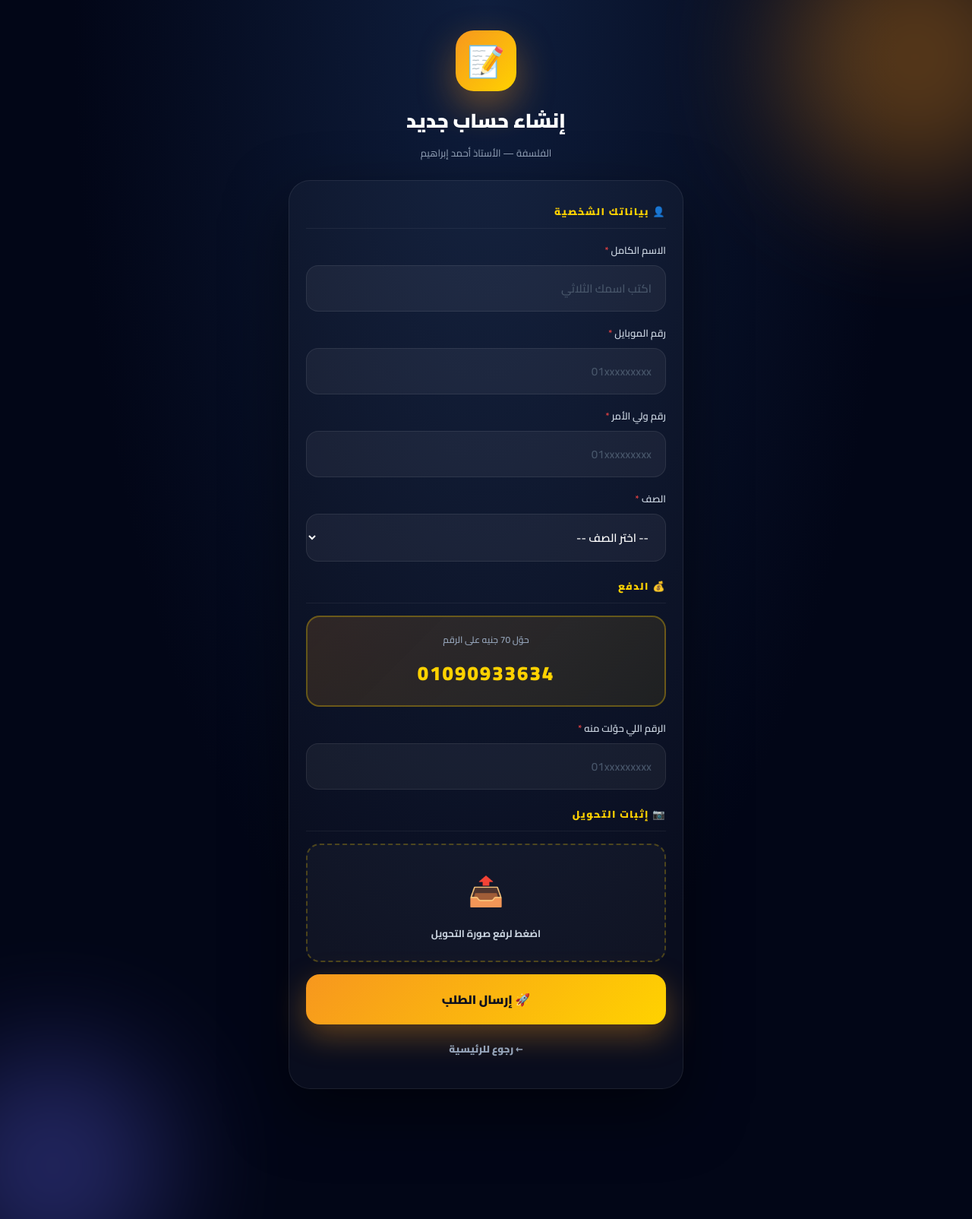
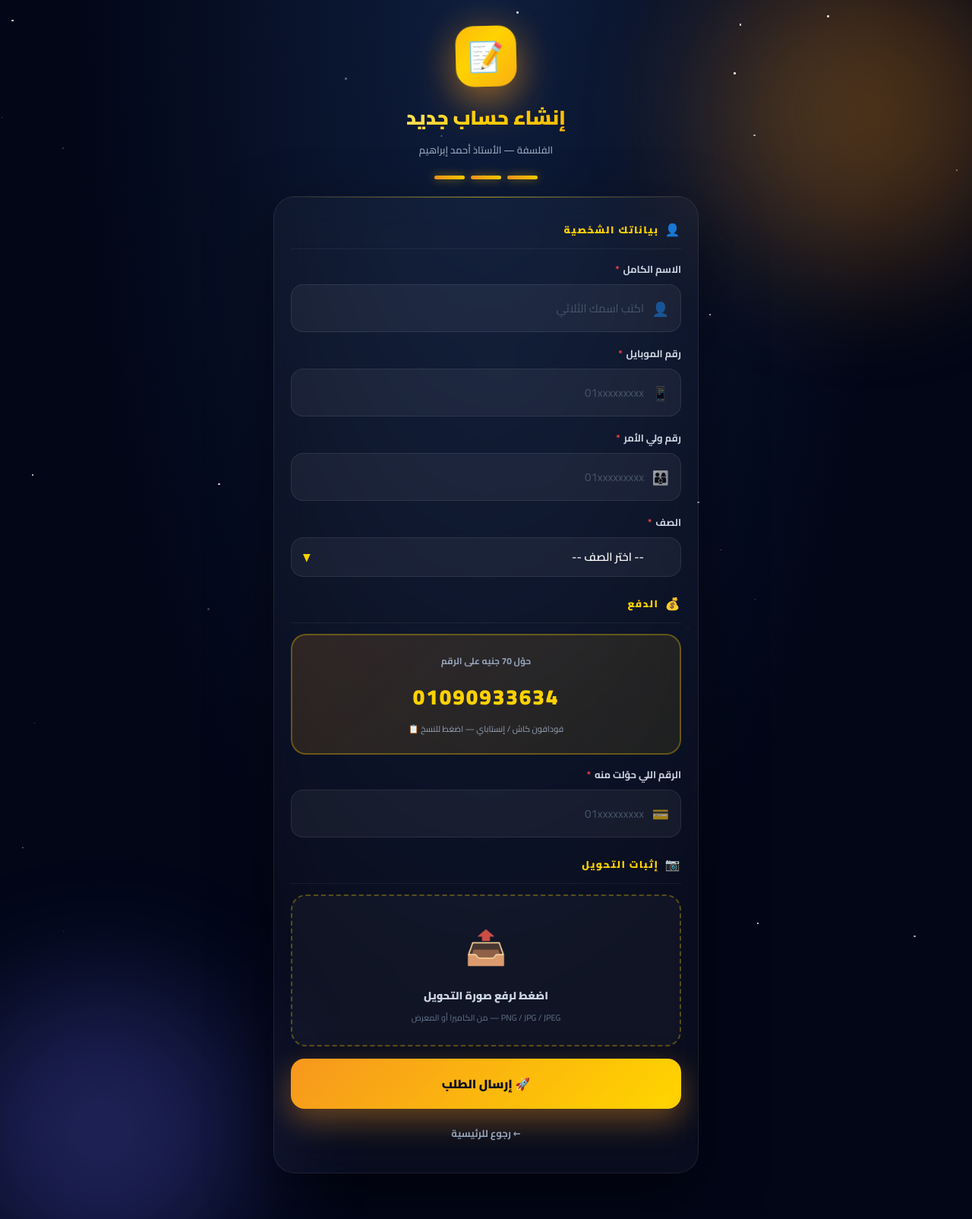
Before and after one commit to a01008062965a-afk/ahmededu, a Flask app: page /register in a window 1280 px wide. Shown: the whole page at 76% size. Run offline with Flask 3, Linux system fonts and the light colour scheme.

Commit message:
u templates/register.html

```diff
--- a/templates/register.html
+++ b/templates/register.html
@@ -8,108 +8,214 @@
 <style>
 *{box-sizing:border-box;font-family:'Cairo',Tahoma,sans-serif;margin:0;padding:0;-webkit-tap-highlight-color:transparent}
 body{background:#020617;min-height:100vh;color:#fff;padding:20px;position:relative;overflow-x:hidden}
-.bg{position:fixed;inset:0;z-index:0;background:radial-gradient(ellipse at top,#0f1e3d 0%,#020617 60%);overflow:hidden}
-.orb{position:absolute;border-radius:50%;filter:blur(80px);opacity:0.35}
-.o1{width:350px;height:350px;background:#f7971e;top:-100px;right:-100px}
-.o2{width:300px;height:300px;background:#6366f1;bottom:-80px;left:-80px}
-.wrap{position:relative;z-index:2;max-width:520px;margin:0 auto}
-.head{text-align:center;padding:20px 0 24px}
-.head .logo{width:80px;height:80px;background:linear-gradient(135deg,#f7971e,#ffd200);border-radius:24px;display:flex;align-items:center;justify-content:center;font-size:40px;margin:0 auto 14px;box-shadow:0 20px 50px rgba(247,151,30,0.4)}
-.head h1{font-size:26px;font-weight:900;color:#fff;margin-bottom:6px}
-.head p{color:#94a3b8;font-size:13px}
-.card{background:rgba(255,255,255,0.03);border:1px solid rgba(255,255,255,0.08);border-radius:28px;padding:28px 22px;box-shadow:0 30px 80px rgba(0,0,0,0.5)}
-.err{background:rgba(229,57,53,0.15);border:1px solid rgba(229,57,53,0.3);color:#ef9a9a;padding:14px;border-radius:14px;font-size:13px;font-weight:600;margin-bottom:16px;text-align:center}
-.section{font-size:13px;color:#ffd200;font-weight:800;letter-spacing:1.5px;margin-bottom:16px;padding-bottom:10px;border-bottom:1px solid rgba(255,255,255,0.06)}
-.field{margin-bottom:16px;text-align:right}
-.field label{display:block;font-size:13px;color:#cbd5e1;margin-bottom:8px;font-weight:600}
-.field label .req{color:#ef4444}
-.field input,.field select{width:100%;padding:15px 18px;font-size:15px;background:rgba(255,255,255,0.05);border:1.5px solid rgba(255,255,255,0.08);border-radius:16px;color:#fff;font-family:inherit;text-align:right;font-weight:600}
-.field input:focus,.field select:focus{outline:none;border-color:#ffd200;background:rgba(255,255,255,0.08)}
-.field input::placeholder{color:#475569}
-.field select option{background:#0f172a}
-.phone-card{background:linear-gradient(135deg,rgba(247,151,30,0.15),rgba(255,210,0,0.08));border:2px solid rgba(255,210,0,0.3);border-radius:18px;padding:18px;text-align:center;margin:16px 0}
-.phone-card .lbl{font-size:12px;color:#94a3b8;margin-bottom:8px;font-weight:600}
-.phone-card .num{font-size:26px;font-weight:900;color:#ffd200;direction:ltr;letter-spacing:2px}
-.upload{background:rgba(255,255,255,0.03);border:2px dashed rgba(255,210,0,0.25);border-radius:18px;padding:24px;text-align:center;cursor:pointer;margin-bottom:16px}
-.upload .ic{font-size:38px;display:block;margin-bottom:8px}
-.upload .tx{font-size:13px;color:#cbd5e1;font-weight:700}
+
+.bg{position:fixed;inset:0;z-index:0;overflow:hidden;background:radial-gradient(ellipse at top,#0f1e3d 0%,#020617 60%)}
+.orb{position:absolute;border-radius:50%;filter:blur(90px);opacity:0.3}
+.o1{width:400px;height:400px;background:#f7971e;top:-120px;right:-120px;animation:f1 18s infinite}
+.o2{width:380px;height:380px;background:#6366f1;bottom:-120px;left:-120px;animation:f2 20s infinite}
+@keyframes f1{0%,100%{transform:translate(0,0)}50%{transform:translate(-70px,70px)}}
+@keyframes f2{0%,100%{transform:translate(0,0)}50%{transform:translate(70px,-50px)}}
+
+.stars{position:absolute;inset:0}
+.star{position:absolute;background:#fff;border-radius:50%;animation:tw 3s infinite}
+@keyframes tw{0%,100%{opacity:0.2}50%{opacity:1}}
+
+.wrap{position:relative;z-index:2;max-width:560px;margin:0 auto}
+
+/* Header */
+.head{text-align:center;padding:14px 0 22px;position:relative}
+.logo-wrap{position:relative;margin-bottom:16px;display:inline-block}
+.logo-glow{position:absolute;inset:-10px;background:radial-gradient(circle,rgba(247,151,30,0.5),transparent 70%);filter:blur(28px);animation:pl 3s infinite}
+@keyframes pl{0%,100%{opacity:0.5}50%{opacity:1}}
+.logo{position:relative;width:80px;height:80px;background:linear-gradient(135deg,#f7971e 0%,#ffd200 50%,#f7971e 100%);background-size:200% 200%;border-radius:24px;display:flex;align-items:center;justify-content:center;font-size:38px;margin:0 auto;box-shadow:0 20px 50px rgba(247,151,30,0.5);animation:lr 8s infinite ease-in-out,lgl 3s infinite}
+@keyframes lr{0%,100%{transform:rotate(-3deg)}50%{transform:rotate(3deg)}}
+@keyframes lgl{0%,100%{background-position:0% 50%}50%{background-position:100% 50%}}
+
+h1{font-size:26px;font-weight:900;background:linear-gradient(135deg,#fff,#ffd200,#f7971e);-webkit-background-clip:text;-webkit-text-fill-color:transparent;background-clip:text;margin-bottom:6px}
+.head p{color:#94a3b8;font-size:13px;font-weight:600}
+
+/* Card */
+.card{background:rgba(255,255,255,0.03);backdrop-filter:blur(24px);-webkit-backdrop-filter:blur(24px);border:1px solid rgba(255,255,255,0.08);border-radius:28px;padding:28px 22px;box-shadow:0 30px 80px rgba(0,0,0,0.5);position:relative;overflow:hidden}
+.card::before{content:'';position:absolute;top:0;left:0;right:0;height:1px;background:linear-gradient(90deg,transparent,rgba(255,210,0,0.6),transparent)}
+
+.err{background:rgba(229,57,53,0.15);border:1.5px solid rgba(229,57,53,0.3);color:#ef9a9a;padding:14px;border-radius:14px;font-size:13px;font-weight:700;margin-bottom:18px;text-align:center;display:flex;align-items:center;justify-content:center;gap:8px}
+
+.section{font-size:13px;color:#ffd200;font-weight:900;letter-spacing:1.5px;margin:20px 0 14px;padding-bottom:10px;border-bottom:1px solid rgba(255,255,255,0.06);display:flex;align-items:center;gap:8px}
+.section:first-child{margin-top:0}
+.section .em{font-size:16px}
+
+.field{margin-bottom:16px;text-align:right;position:relative}
+.field label{display:block;font-size:13px;color:#cbd5e1;margin-bottom:8px;font-weight:700}
+.field label .req{color:#ef4444;margin-right:2px}
+.field .inp-wrap{position:relative}
+.field .inp-ic{position:absolute;right:16px;top:50%;transform:translateY(-50%);font-size:18px;opacity:0.6}
+.field input,.field select{width:100%;padding:16px 48px 16px 18px;font-size:15px;background:rgba(255,255,255,0.05);border:1.5px solid rgba(255,255,255,0.08);border-radius:16px;color:#fff;font-family:inherit;text-align:right;font-weight:600;transition:.25s;-webkit-appearance:none;appearance:none}
+.field select{padding-left:44px}
+.field select option{background:#0f172a;color:#fff;padding:10px}
+.field input:focus,.field select:focus{outline:none;border-color:#ffd200;background:rgba(255,255,255,0.08);box-shadow:0 0 0 4px rgba(255,210,0,0.1)}
+.field input::placeholder{color:#475569;font-weight:500}
+.field .sel-arrow{position:absolute;left:16px;top:50%;transform:translateY(-50%);color:#ffd200;font-size:14px;pointer-events:none}
+
+/* Phone card */
+.phone-card{background:linear-gradient(135deg,rgba(247,151,30,0.15),rgba(255,210,0,0.08));border:2px solid rgba(255,210,0,0.3);border-radius:20px;padding:22px;text-align:center;margin:14px 0;position:relative;overflow:hidden;cursor:pointer}
+.phone-card::before{content:'';position:absolute;top:-50%;left:-50%;width:200%;height:200%;background:linear-gradient(45deg,transparent,rgba(255,255,255,0.15),transparent);animation:shine 4s infinite}
+@keyframes shine{0%{transform:translateX(-100%) rotate(45deg)}100%{transform:translateX(100%) rotate(45deg)}}
+.phone-card .lbl{font-size:12px;color:#94a3b8;margin-bottom:10px;font-weight:700;position:relative;z-index:2}
+.phone-card .num{font-size:28px;font-weight:900;color:#ffd200;direction:ltr;letter-spacing:2px;margin-bottom:6px;position:relative;z-index:2}
+.phone-card .tip{font-size:11px;color:#94a3b8;position:relative;z-index:2}
+
+/* Upload */
+.upload{background:rgba(255,255,255,0.03);border:2px dashed rgba(255,210,0,0.3);border-radius:20px;padding:26px 20px;text-align:center;cursor:pointer;transition:.25s;margin-bottom:16px}
+.upload:active{background:rgba(255,210,0,0.08);border-color:#ffd200}
+.upload .ic{font-size:44px;margin-bottom:10px;display:block;filter:grayscale(0.3)}
+.upload .tx{font-size:14px;color:#cbd5e1;font-weight:800;margin-bottom:6px}
+.upload .sub{font-size:11px;color:#64748b}
 .upload.has{background:rgba(37,211,102,0.08);border-color:#25D366;border-style:solid}
-.btn{display:flex;align-items:center;justify-content:center;gap:10px;width:100%;padding:18px;font-size:16px;font-weight:900;border:none;border-radius:18px;cursor:pointer;font-family:inherit;text-decoration:none;margin-top:8px}
+.upload.has .tx{color:#a5d6a7}
+.upload.has .ic{filter:none}
+
+/* Button */
+.btn{display:flex;align-items:center;justify-content:center;gap:10px;width:100%;padding:18px;font-size:16px;font-weight:900;border:none;border-radius:18px;cursor:pointer;font-family:inherit;text-decoration:none;transition:.25s cubic-bezier(.4,0,.2,1);position:relative;overflow:hidden;margin-top:8px}
 .btn:active{transform:scale(0.97)}
-.btn-primary{background:linear-gradient(135deg,#f7971e,#ffd200);color:#0a0f1e;box-shadow:0 15px 40px rgba(247,151,30,0.35)}
-.btn-ghost{background:transparent;color:#94a3b8;font-size:13px;padding:12px}
+.btn1{background:linear-gradient(135deg,#f7971e 0%,#ffd200 50%,#f7971e 100%);background-size:200% 100%;color:#0a0f1e;box-shadow:0 15px 40px rgba(247,151,30,0.4)}
+.btn1::after{content:'';position:absolute;top:0;left:-100%;width:100%;height:100%;background:linear-gradient(90deg,transparent,rgba(255,255,255,0.5),transparent)}
+.btn1:active::after{left:100%;transition:.6s}
+.btn3{background:transparent;color:#94a3b8;font-size:13px;padding:12px;font-weight:700}
+.btn3:active{color:#ffd200}
+
+/* Progress */
+.progress-bar{display:flex;justify-content:center;gap:8px;margin-bottom:22px}
+.pstep{width:40px;height:5px;background:rgba(255,255,255,0.08);border-radius:3px;transition:.4s}
+.pstep.active{background:linear-gradient(90deg,#f7971e,#ffd200);box-shadow:0 0 12px rgba(255,210,0,0.5)}
+.pstep.done{background:#25D366}
 </style>
 </head>
 <body>
 
-<div class="bg"><div class="orb o1"></div><div class="orb o2"></div></div>
+<div class="bg">
+<div class="orb o1"></div>
+<div class="orb o2"></div>
+<div class="stars" id="stars"></div>
+</div>
 
 <div class="wrap">
+
 <div class="head">
+<div class="logo-wrap">
+<div class="logo-glow"></div>
 <div class="logo">📝</div>
+</div>
 <h1>إنشاء حساب جديد</h1>
 <p>{{ subject }} — الأستاذ {{ teacher }}</p>
 </div>
 
+<div class="progress-bar">
+<div class="pstep active"></div>
+<div class="pstep active"></div>
+<div class="pstep active"></div>
+</div>
+
 <div class="card">
-{% if error %}<div class="err">❌ {{ error }}</div>{% endif %}
+{% if error %}
+<div class="err">⚠️ {{ error }}</div>
+{% endif %}
 
-<form method="POST" enctype="multipart/form-data">
+<form method="POST" enctype="multipart/form-data" id="regForm">
 
-<div class="section">👤 بياناتك الشخصية</div>
+<div class="section"><span class="em">👤</span> بياناتك الشخصية</div>
 
 <div class="field">
 <label>الاسم الكامل <span class="req">*</span></label>
+<div class="inp-wrap">
 <input type="text" name="name" placeholder="اكتب اسمك الثلاثي" required>
+<span class="inp-ic">👤</span>
+</div>
 </div>
 
 <div class="field">
 <label>رقم الموبايل <span class="req">*</span></label>
+<div class="inp-wrap">
 <input type="tel" name="phone" placeholder="01xxxxxxxxx" maxlength="11" required>
+<span class="inp-ic">📱</span>
+</div>
 </div>
 
 <div class="field">
 <label>رقم ولي الأمر <span class="req">*</span></label>
+<div class="inp-wrap">
 <input type="tel" name="parent_phone" placeholder="01xxxxxxxxx" maxlength="11" required>
+<span class="inp-ic">👨‍👩‍👦</span>
+</div>
 </div>
 
 <div class="field">
 <label>الصف <span class="req">*</span></label>
+<div class="inp-wrap">
 <select name="grade" required>
 <option value="">-- اختر الصف --</option>
 <option value="first">📖 أول ثانوي</option>
 <option value="second">📚 تانية ثانوي</option>
 </select>
+<span class="sel-arrow">▼</span>
+</div>
 </div>
 
-<div class="section" style="margin-top:20px">💰 الدفع</div>
+<div class="section"><span class="em">💰</span> الدفع</div>
 
-<div class="phone-card">
+<div class="phone-card" onclick="copyNum(this)">
 <div class="lbl">حوّل {{ price }} جنيه على الرقم</div>
-<div class="num">{{ vodafone }}</div>
+<div class="num" id="vodafoneNum">{{ vodafone }}</div>
+<div class="tip">فودافون كاش / إنستاباي — اضغط للنسخ 📋</div>
 </div>
 
 <div class="field">
 <label>الرقم اللي حوّلت منه <span class="req">*</span></label>
+<div class="inp-wrap">
 <input type="tel" name="payment_phone" placeholder="01xxxxxxxxx" maxlength="11" required>
+<span class="inp-ic">💳</span>
+</div>
 </div>
 
-<div class="section" style="margin-top:20px">📷 إثبات التحويل</div>
+<div class="section"><span class="em">📷</span> إثبات التحويل</div>
 
 <div class="upload" id="uploadArea" onclick="document.getElementById('fileInput').click()">
 <span class="ic" id="uploadIcon">📤</span>
 <div class="tx" id="uploadTx">اضغط لرفع صورة التحويل</div>
+<div class="sub">PNG / JPG / JPEG — من الكاميرا أو المعرض</div>
 </div>
 <input type="file" name="screenshot" id="fileInput" accept="image/*" style="display:none" onchange="filePicked(this)">
 
-<button type="submit" class="btn btn-primary">🚀 إرسال الطلب</button>
-<a href="/" class="btn btn-ghost">← رجوع للرئيسية</a>
+<button type="submit" class="btn btn1" id="submitBtn">🚀 إرسال الطلب</button>
+<a href="/" class="btn btn3">← رجوع للرئيسية</a>
 
 </form>
 </div>
 </div>
 
 <script>
+var sb = document.getElementById('stars');
+for (var i = 0; i < 35; i++) {
+    var s = document.createElement('div');
+    s.className = 'star';
+    var sz = Math.random() * 2 + 1;
+    s.style.width = sz + 'px';
+    s.style.height = sz + 'px';
+    s.style.left = Math.random() * 100 + '%';
+    s.style.top = Math.random() * 100 + '%';
+    s.style.animationDelay = (Math.random() * 3) + 's';
+    sb.appendChild(s);
+}
+
+function copyNum(el) {
+    var num = el.querySelector('.num').textContent.trim();
+    navigator.clipboard.writeText(num);
+    var n = el.querySelector('.num');
+    var orig = n.textContent;
+    n.textContent = '✅ تم النسخ';
+    n.style.fontSize = '20px';
+    setTimeout(function(){ n.textContent = orig; n.style.fontSize = '28px'; }, 1200);
+}
+
 function filePicked(inp) {
     if (inp.files && inp.files[0]) {
         document.getElementById('uploadArea').classList.add('has');
```
